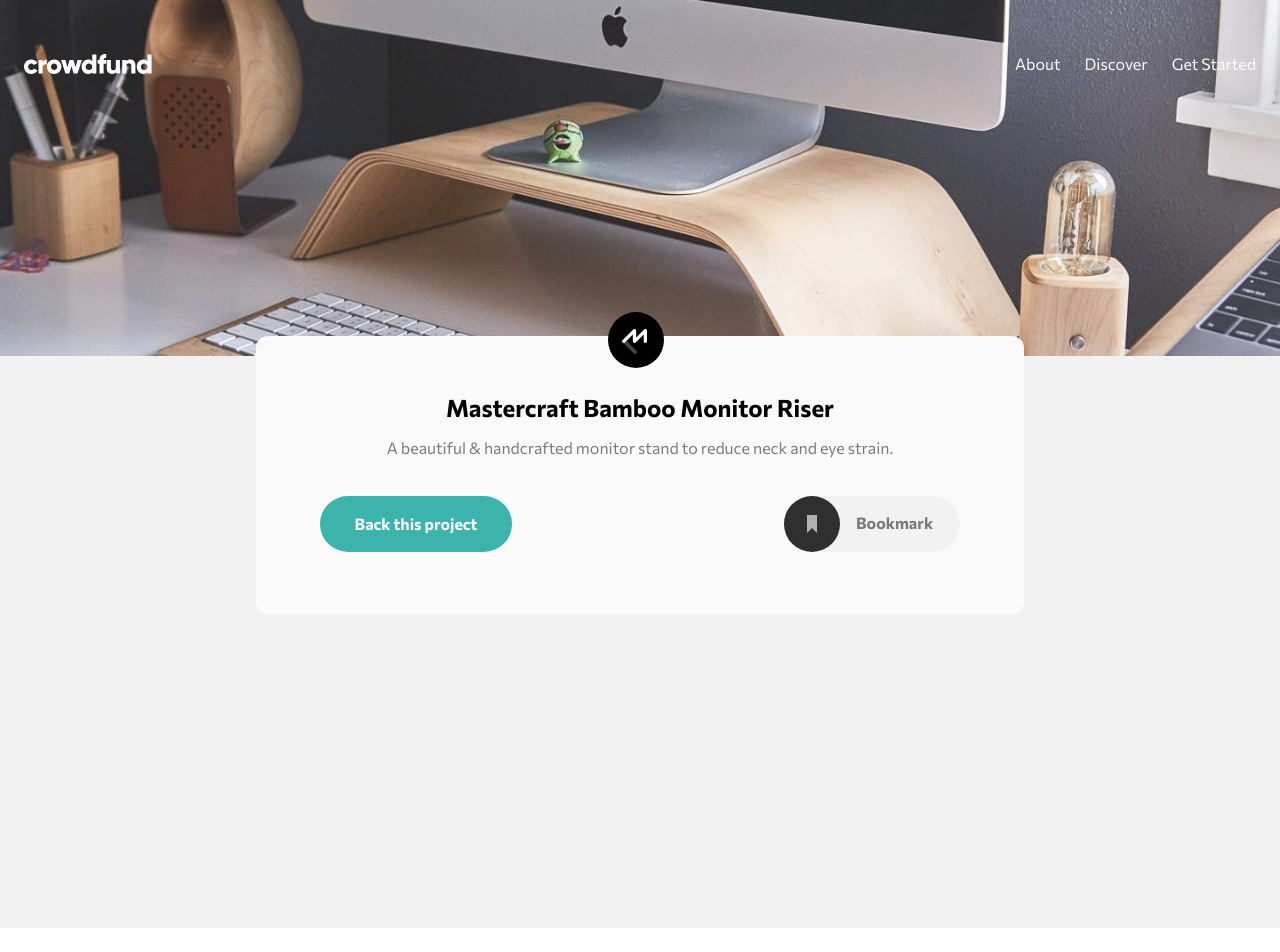
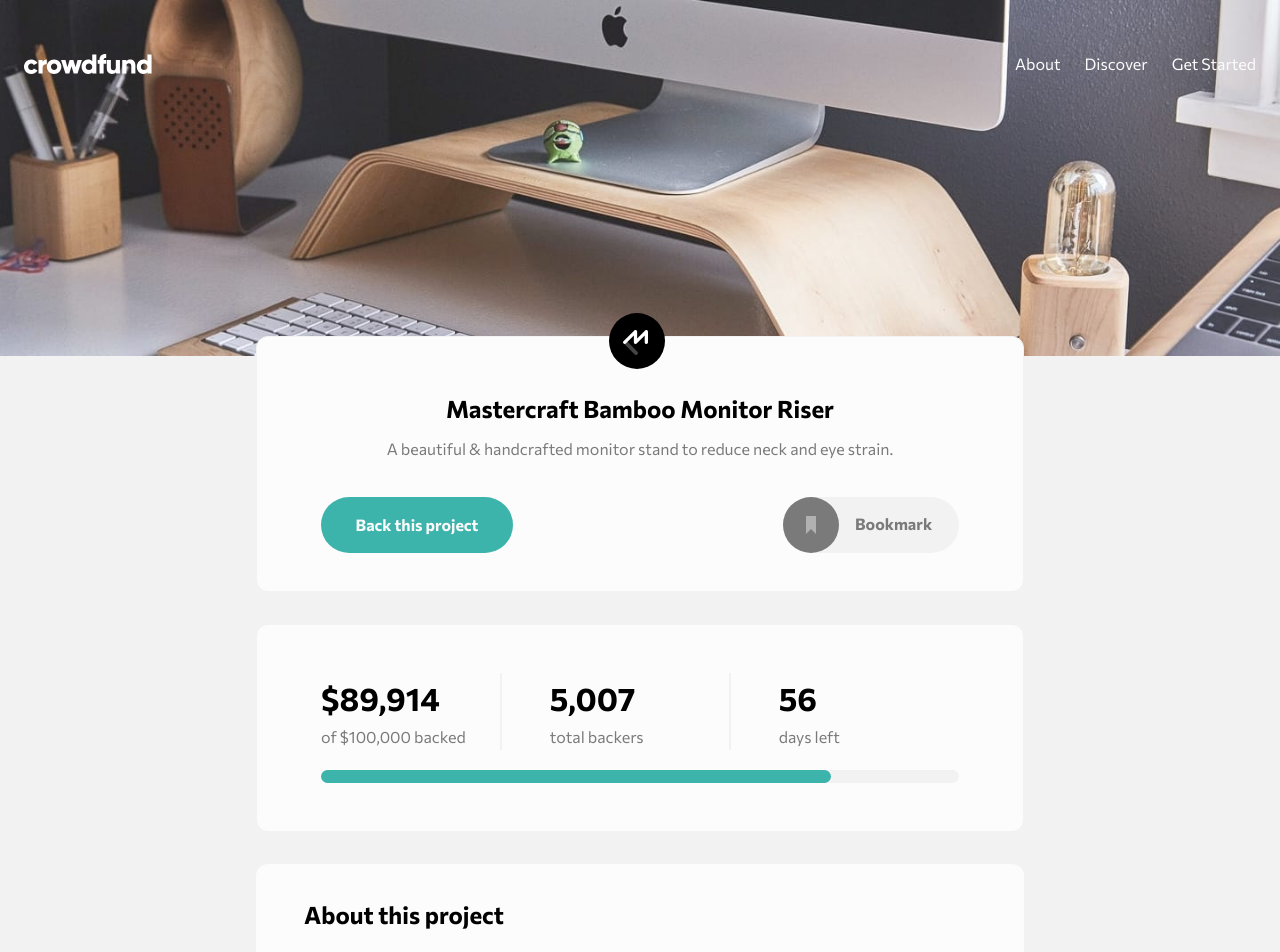
Before and after one commit to tabascum/crowdfunding-product-page, a Vue app: page / in a window 1280 px wide. Shown: the top 952 px of the page. Before the commit the page ends 928 px from the top, so only its background shows below. Built offline with nearby package versions, Linux system fonts and the light colour scheme.

Commit message:
Add two more components

```diff
--- a/src/assets/base.css
+++ b/src/assets/base.css
@@ -4,7 +4,8 @@
 
   --black: hsl(0, 0%, 0%);
   --dark-gray: hsl(0, 0%, 48%);
-  --light-gray: hsl(0, 0%, 94.9%);
+  --light-gray: hsl(0, 0%, 95%);
+  --white: hsl(0, 0%, 99%);
 
   --font: 16px;
   --fw-normal: 400;
--- /dev/null
+++ b/src/components/AboutComponent.vue
@@ -0,0 +1,39 @@
+<script setup></script>
+
+<template>
+  <div class="about-container">
+    <h1>About this project</h1>
+    <p>
+      The Mastercraft Bamboo Monitor Riser is a sturdy and stylish platform that elevates your
+      screen to a more comfortable viewing height. Placing your monitor at eye level has the
+      potential to improve your posture and make you more comfortable while at work, helping you
+      stay focused on the task at hand.
+    </p>
+    <p>
+      Featuring artisan craftsmanship, the simplicity of design creates extra desk space below your
+      computer to allow notepads, pens, and USB sticks to be stored under the stand.
+    </p>
+  </div>
+</template>
+
+<style scoped>
+.about-container {
+  height: 100%;
+  position: absolute;
+  width: min(768px, 100%);
+  background-color: var(--white);
+  color: var(--dark-gray);
+  padding: 2rem 3rem;
+  border-radius: 0.75rem;
+  top: 54rem;
+  display: flex;
+  flex-direction: column;
+  justify-content: flex-start;
+  gap: 2rem;
+}
+
+.about-container h1 {
+  color: var(--black);
+  font-weight: var(--fw-bolder);
+}
+</style>
--- a/src/components/BookmarkBtn.vue
+++ b/src/components/BookmarkBtn.vue
@@ -10,14 +10,12 @@ const isChecked = ref(false)
       <svg width="56" height="56" xmlns="http://www.w3.org/2000/svg">
         <g fill="none" fill-rule="evenodd">
           <circle
-            class="box"
-            :fill="isChecked ? 'var(--dark-cyan)' : '#2F2F2F'"
+            :fill="isChecked ? 'var(--dark-cyan)' : 'var(--dark-gray)'"
             cx="28"
             cy="28"
             r="28"
           />
           <path
-            class="ribbon"
             :fill="isChecked ? 'var(--light-gray)' : '#B1B1B1'"
             d="M23 19v18l5-5.058L33 37V19z"
           />
--- a/src/components/HeadToggleComponent.vue
+++ b/src/components/HeadToggleComponent.vue
@@ -1,18 +1,18 @@
 <script setup>
 import BookmarkBtn from './BookmarkBtn.vue'
-import ProjectBtn from './ProjectBtn.vue'
+import MainBtnComponent from './MainBtnComponent.vue'
 </script>
 
 <template>
   <section class="head-toggle">
-    <img src="../assets/logo-mastercraft.svg" alt="main logo" />
+    <img src="@/assets/logo-mastercraft.svg" alt="main logo" />
     <article>
       <h1>Mastercraft Bamboo Monitor Riser</h1>
       <p>A beautiful & handcrafted monitor stand to reduce neck and eye strain.</p>
     </article>
 
     <article class="buttons-container">
-      <ProjectBtn />
+      <MainBtnComponent />
       <BookmarkBtn />
     </article>
   </section>
@@ -20,15 +20,15 @@ import ProjectBtn from './ProjectBtn.vue'
 
 <style scoped>
 .head-toggle {
-  background-color: #fafafa;
+  background-color: var(--white);
   position: absolute;
-  height: 30%;
-  width: 768px;
+  height: 16rem;
+  width: min(768px, 100%);
   text-align: center;
-  margin-block-start: 13rem;
   border-radius: 0.75rem;
   line-height: 2;
   padding-block: 3rem;
+  border: 0.1rem solid var(--light-gray);
 }
 
 img {
--- a/src/components/HeaderComponent.vue
+++ b/src/components/HeaderComponent.vue
@@ -19,14 +19,13 @@
   display: flex;
   justify-content: center;
   padding-block: 3.2rem;
-  color: #fafafa;
+  color: var(--white);
 }
 
 nav {
   display: inherit;
   align-items: center;
   justify-content: space-between;
-  font-weight: 500;
   width: 100%;
 }
 
@@ -37,6 +36,7 @@ ul {
 }
 
 li {
+  font-weight: var(--fw-normal);
   cursor: pointer;
 }
 </style>
--- a/src/components/ProjectBtn.vue
+++ b/src/components/MainBtnComponent.vue
@@ -1,13 +1,16 @@
-<script></script>
+<script setup>
+import { ref } from 'vue'
+
+const btnText = ref('Back this project')
+</script>
 
 <template>
-  <a class="back-btn" href="#">Back this project</a>
+  <a class="back-btn" href="#">{{ btnText }}</a>
 </template>
 
 <style scoped>
 .back-btn {
   display: flex;
-  color: #fafafa;
   width: 12rem;
   height: 3.5rem;
   border-radius: 5rem;
--- a/src/components/MainSectionComponent.vue
+++ b/src/components/MainSectionComponent.vue
@@ -1,10 +1,14 @@
 <script setup>
+import AboutComponent from './AboutComponent.vue'
 import HeadToggleComponent from './HeadToggleComponent.vue'
+import NumbersComponent from './NumbersComponent.vue'
 </script>
 
 <template>
   <section class="main">
     <HeadToggleComponent />
+    <NumbersComponent />
+    <AboutComponent />
   </section>
 </template>
 
@@ -13,6 +17,7 @@ import HeadToggleComponent from './HeadToggleComponent.vue'
   margin: 0 auto;
   width: 768px;
   height: 100vh;
+  margin-block-start: 13rem;
   background-color: transparent;
 }
 </style>
--- /dev/null
+++ b/src/components/NumbersComponent.vue
@@ -0,0 +1,76 @@
+<template>
+  <section class="numbers-container">
+    <article class="backers">
+      <div>
+        <h1>$89,914</h1>
+        <p>of $100,000 backed</p>
+      </div>
+      <div>
+        <h1>5,007</h1>
+        <p>total backers</p>
+      </div>
+      <div>
+        <h1>56</h1>
+        <p>days left</p>
+      </div>
+    </article>
+    <article class="progress-bar">
+      <div class="progress"></div>
+    </article>
+  </section>
+</template>
+
+<style>
+.numbers-container {
+  position: absolute;
+  background-color: var(--white);
+  height: 13rem;
+  width: min(768px, 100%);
+  margin-block-start: 18rem;
+  border-radius: 0.75rem;
+  display: flex;
+  flex-direction: column;
+  justify-content: space-between;
+  padding: 3rem 4rem;
+  border: 0.1rem solid var(--light-gray);
+}
+
+.backers {
+  display: flex;
+  justify-content: space-around;
+  width: 100%;
+}
+
+.backers div {
+  width: 15rem;
+  gap: 1rem;
+}
+
+.backers div:nth-child(-n + 2) {
+  border-inline-end: 0.15rem solid var(--light-gray);
+  margin-inline-end: 3rem;
+}
+
+.backers h1 {
+  font-size: 2rem;
+  font-weight: var(--fw-bolder);
+}
+
+.backers p {
+  color: var(--dark-gray);
+}
+
+.progress-bar {
+  height: 0.8rem;
+  width: 100%;
+  border-radius: 1rem;
+  background-color: var(--light-gray);
+}
+
+.progress {
+  height: 0.8rem;
+  border-radius: 1rem;
+  background-color: var(--moderate-cyan);
+  width: 80%;
+}
+</style>
```
Also changed, not shown: src/components/ModalComponent.vue (added, +27 -0 lines), src/components/icons/icon-close-modal.svg.
